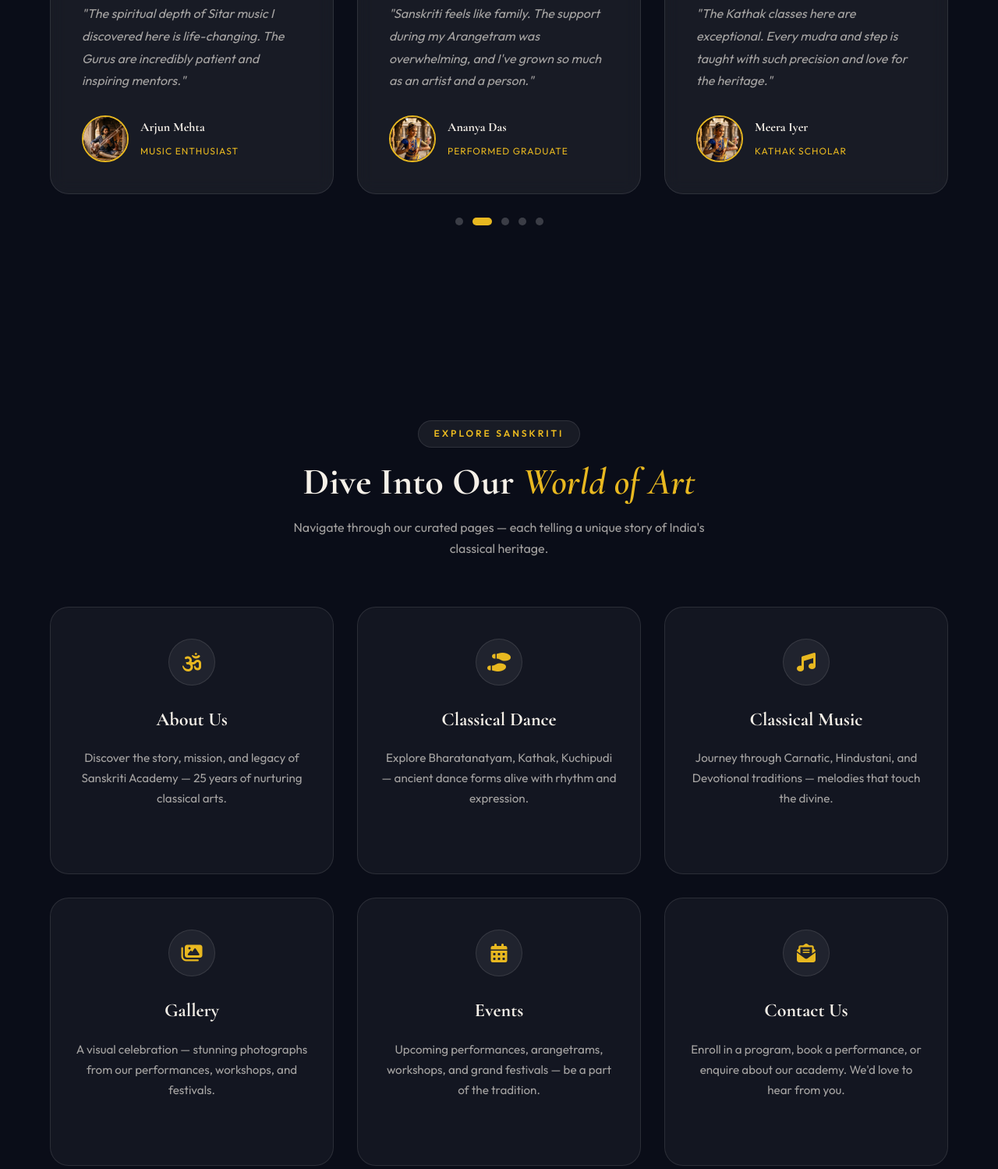
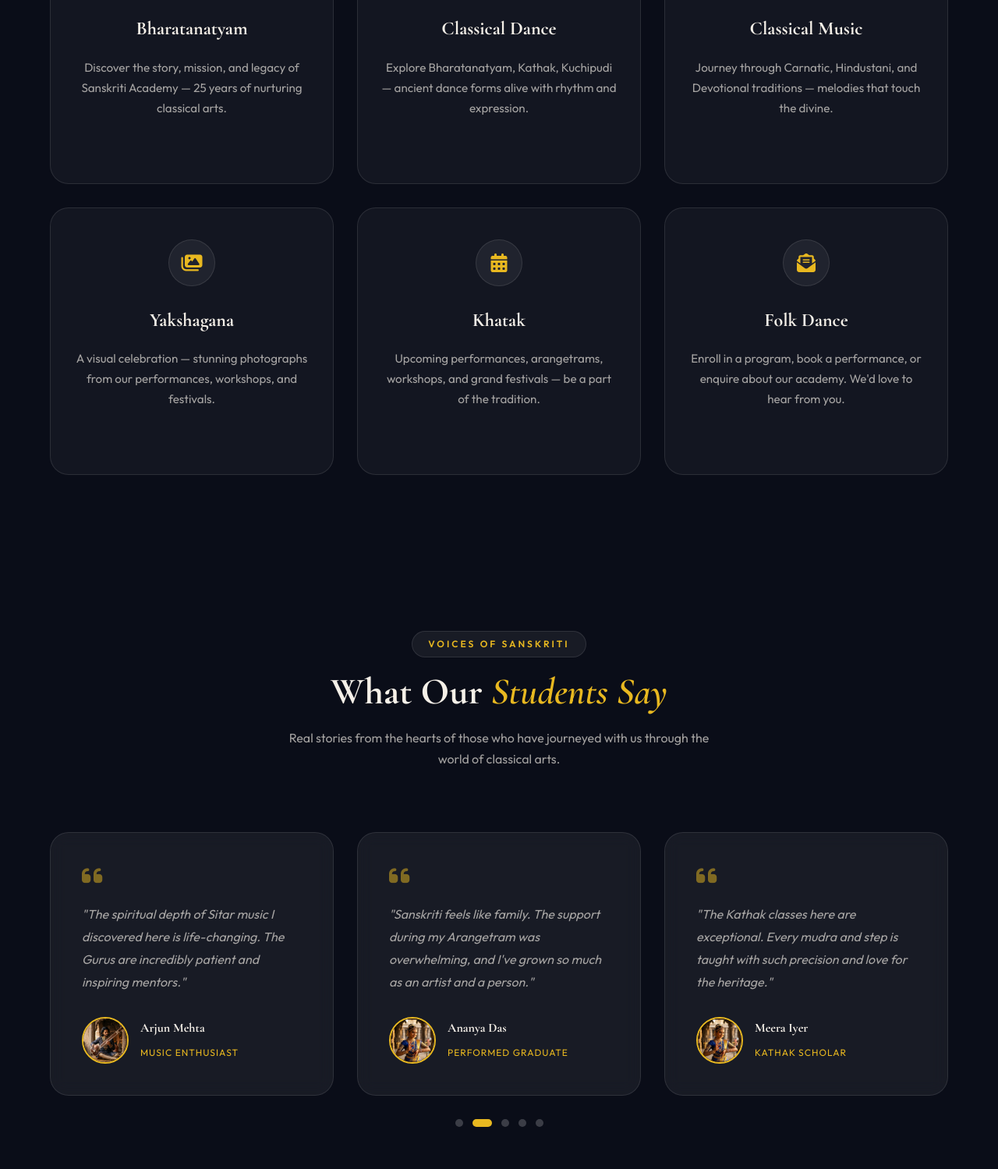
Before and after one commit to roshankshatriya/culture-website, a plain HTML site: page index.html in a window 1280 px wide. Shown: the part 2120-3619 px from the top of the page at 78% size. Drawn offline with nearby package versions, Linux system fonts and the light colour scheme; a web font is replaced by a local one.

Commit message:
Home page sectionand some content changes updated

```diff
--- a/index.html
+++ b/index.html
@@ -171,6 +171,55 @@
     </div>
   </section>
 
+  <!-- ===== QUICK NAV TILES ===== -->
+  <section class="quick-nav-section section">
+    <div class="container">
+      <div class="section-header" data-aos="fade-up">
+        <span class="section-tag">Explore Sanskriti</span>
+        <h2 class="section-title">Dive Into Our <em>World of Art</em></h2>
+        <p class="section-desc">Navigate through our curated pages — each telling a unique story of India's classical heritage.</p>
+      </div>
+      <div class="quick-nav-grid">
+        <a href="#" class="quick-nav-card" data-aos="fade-up" data-aos-delay="0">
+          <div class="qn-icon"><i class="fas fa-om"></i></div>
+          <h3>Bharatanatyam</h3>
+          <p>Discover the story, mission, and legacy of Sanskriti Academy — 25 years of nurturing classical arts.</p>
+          <span class="qn-arrow"><i class="fas fa-arrow-right"></i></span>
+        </a>
+        <a href="#" class="quick-nav-card" data-aos="fade-up" data-aos-delay="100">
+          <div class="qn-icon"><i class="fas fa-shoe-prints"></i></div>
+          <h3>Classical Dance</h3>
+          <p>Explore Bharatanatyam, Kathak, Kuchipudi — ancient dance forms alive with rhythm and expression.</p>
+          <span class="qn-arrow"><i class="fas fa-arrow-right"></i></span>
+        </a>
+        <a href="#" class="quick-nav-card" data-aos="fade-up" data-aos-delay="200">
+          <div class="qn-icon"><i class="fas fa-music"></i></div>
+          <h3>Classical Music</h3>
+          <p>Journey through Carnatic, Hindustani, and Devotional traditions — melodies that touch the divine.</p>
+          <span class="qn-arrow"><i class="fas fa-arrow-right"></i></span>
+        </a>
+        <a href="#" class="quick-nav-card" data-aos="fade-up" data-aos-delay="300">
+          <div class="qn-icon"><i class="fas fa-images"></i></div>
+          <h3>Yakshagana</h3>
+          <p>A visual celebration — stunning photographs from our performances, workshops, and festivals.</p>
+          <span class="qn-arrow"><i class="fas fa-arrow-right"></i></span>
+        </a>
+        <a href="#" class="quick-nav-card" data-aos="fade-up" data-aos-delay="400">
+          <div class="qn-icon"><i class="fas fa-calendar-alt"></i></div>
+          <h3>Khatak</h3>
+          <p>Upcoming performances, arangetrams, workshops, and grand festivals — be a part of the tradition.</p>
+          <span class="qn-arrow"><i class="fas fa-arrow-right"></i></span>
+        </a>
+        <a href="#" class="quick-nav-card" data-aos="fade-up" data-aos-delay="500">
+          <div class="qn-icon"><i class="fas fa-envelope-open-text"></i></div>
+          <h3>Folk Dance</h3>
+          <p>Enroll in a program, book a performance, or enquire about our academy. We'd love to hear from you.</p>
+          <span class="qn-arrow"><i class="fas fa-arrow-right"></i></span>
+        </a>
+      </div>
+    </div>
+  </section>
+
   <!-- ===== TESTIMONIALS SECTION ===== -->
   <section class="testimonials section">
     <div class="container">
@@ -262,54 +311,6 @@
       </div>
     </div>
   </section>
-  <!-- ===== QUICK NAV TILES ===== -->
-  <section class="quick-nav-section section">
-    <div class="container">
-      <div class="section-header" data-aos="fade-up">
-        <span class="section-tag">Explore Sanskriti</span>
-        <h2 class="section-title">Dive Into Our <em>World of Art</em></h2>
-        <p class="section-desc">Navigate through our curated pages — each telling a unique story of India's classical heritage.</p>
-      </div>
-      <div class="quick-nav-grid">
-        <a href="about.html" class="quick-nav-card" data-aos="fade-up" data-aos-delay="0">
-          <div class="qn-icon"><i class="fas fa-om"></i></div>
-          <h3>About Us</h3>
-          <p>Discover the story, mission, and legacy of Sanskriti Academy — 25 years of nurturing classical arts.</p>
-          <span class="qn-arrow"><i class="fas fa-arrow-right"></i></span>
-        </a>
-        <a href="dance.html" class="quick-nav-card" data-aos="fade-up" data-aos-delay="100">
-          <div class="qn-icon"><i class="fas fa-shoe-prints"></i></div>
-          <h3>Classical Dance</h3>
-          <p>Explore Bharatanatyam, Kathak, Kuchipudi — ancient dance forms alive with rhythm and expression.</p>
-          <span class="qn-arrow"><i class="fas fa-arrow-right"></i></span>
-        </a>
-        <a href="music.html" class="quick-nav-card" data-aos="fade-up" data-aos-delay="200">
-          <div class="qn-icon"><i class="fas fa-music"></i></div>
-          <h3>Classical Music</h3>
-          <p>Journey through Carnatic, Hindustani, and Devotional traditions — melodies that touch the divine.</p>
-          <span class="qn-arrow"><i class="fas fa-arrow-right"></i></span>
-        </a>
-        <a href="gallery.html" class="quick-nav-card" data-aos="fade-up" data-aos-delay="300">
-          <div class="qn-icon"><i class="fas fa-images"></i></div>
-          <h3>Gallery</h3>
-          <p>A visual celebration — stunning photographs from our performances, workshops, and festivals.</p>
-          <span class="qn-arrow"><i class="fas fa-arrow-right"></i></span>
-        </a>
-        <a href="events.html" class="quick-nav-card" data-aos="fade-up" data-aos-delay="400">
-          <div class="qn-icon"><i class="fas fa-calendar-alt"></i></div>
-          <h3>Events</h3>
-          <p>Upcoming performances, arangetrams, workshops, and grand festivals — be a part of the tradition.</p>
-          <span class="qn-arrow"><i class="fas fa-arrow-right"></i></span>
-        </a>
-        <a href="contact.html" class="quick-nav-card" data-aos="fade-up" data-aos-delay="500">
-          <div class="qn-icon"><i class="fas fa-envelope-open-text"></i></div>
-          <h3>Contact Us</h3>
-          <p>Enroll in a program, book a performance, or enquire about our academy. We'd love to hear from you.</p>
-          <span class="qn-arrow"><i class="fas fa-arrow-right"></i></span>
-        </a>
-      </div>
-    </div>
-  </section>
 
   <!-- ===== QUOTE BANNER ===== -->
   <section class="quote-banner">
```
